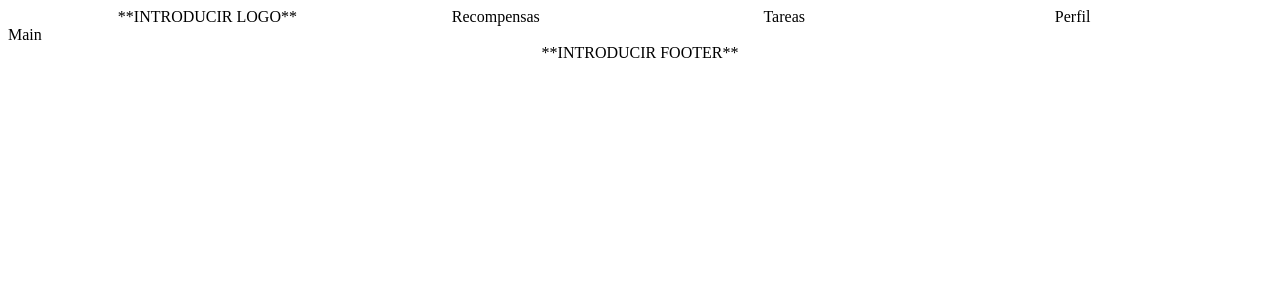
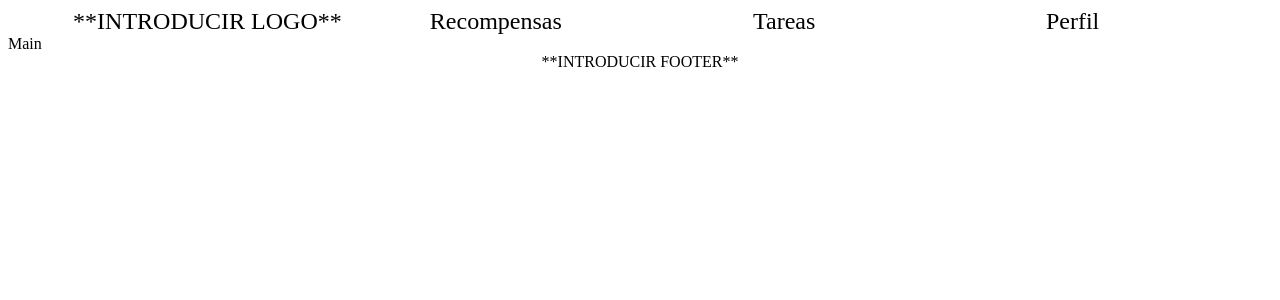
Before and after one commit to canalesparradavid/sistema_recompensas, a PHP site: page / in a window 1280 px wide. Shown: the top 300 px of the page. Run offline with PHP 8.4, Linux system fonts and the light colour scheme; some web fonts are replaced.

Commit message:
Cambiada fuente y añadido enlaces

```diff
--- /dev/null
+++ b/web/css/font_faces.css
@@ -0,0 +1,24 @@
+/* arabic */
+@font-face {
+  font-family: 'Amiri';
+  font-style: normal;
+  font-weight: 400;
+  src: url(https://fonts.gstatic.com/s/amiri/v27/J7aRnpd8CGxBHpUrtLMA7w.woff2) format('woff2');
+  unicode-range: U+0600-06FF, U+200C-200E, U+2010-2011, U+204F, U+2E41, U+FB50-FDFF, U+FE80-FEFC;
+}
+/* latin-ext */
+@font-face {
+  font-family: 'Amiri';
+  font-style: normal;
+  font-weight: 400;
+  src: url(https://fonts.gstatic.com/s/amiri/v27/J7aRnpd8CGxBHpUgtLMA7w.woff2) format('woff2');
+  unicode-range: U+0100-024F, U+0259, U+1E00-1EFF, U+2020, U+20A0-20AB, U+20AD-20CF, U+2113, U+2C60-2C7F, U+A720-A7FF;
+}
+/* latin */
+@font-face {
+  font-family: 'Amiri';
+  font-style: normal;
+  font-weight: 400;
+  src: url(https://fonts.gstatic.com/s/amiri/v27/J7aRnpd8CGxBHpUutLM.woff2) format('woff2');
+  unicode-range: U+0000-00FF, U+0131, U+0152-0153, U+02BB-02BC, U+02C6, U+02DA, U+02DC, U+2000-206F, U+2074, U+20AC, U+2122, U+2191, U+2193, U+2212, U+2215, U+FEFF, U+FFFD;
+}
--- a/web/css/header.css
+++ b/web/css/header.css
@@ -14,4 +14,10 @@
     display: inline-block;
     width: calc(90%/4);
     text-align: center;
+    font-size: 1.5em;
 }
+
+.header span a {
+    text-decoration: none;
+    color: black;
+}
--- a/web/templates/header.html
+++ b/web/templates/header.html
@@ -1,6 +1,6 @@
 <span class="header">
-    <span class="logo">**INTRODUCIR LOGO**</span>
-    <span class="rewards">Recompensas</span>
-    <span class="tasks">Tareas</span>
-    <span class="profile">Perfil</span>
+    <span class="logo"><a href="?p=main">**INTRODUCIR LOGO**</a></span>
+    <span class="rewards"><a href="?p=rewards">Recompensas</a></span>
+    <span class="tasks"><a href="?p=tasks">Tareas</a></span>
+    <span class="profile"><a href="?p=profile">Perfil</a></span>
 </span>
```
